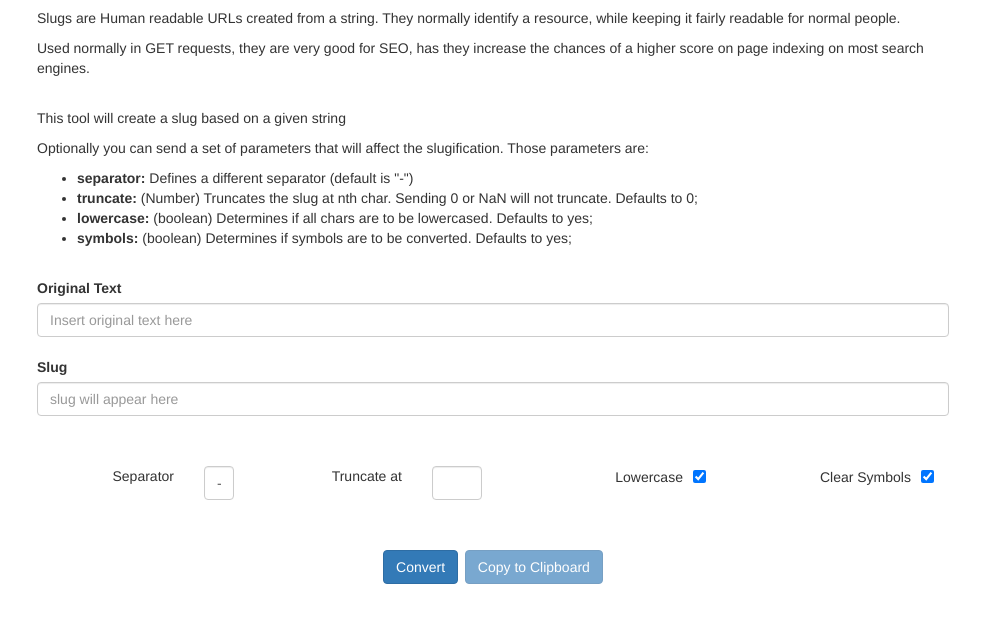
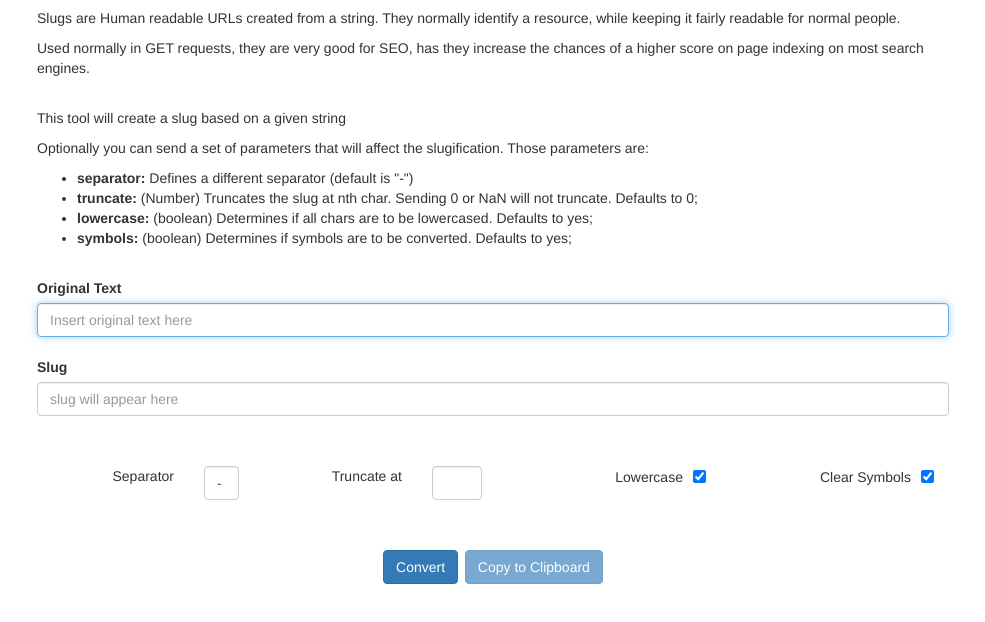
Before and after one commit to pedroluisf/slugifier, a plain HTML site: page index.html in a window 1280 px wide. Shown: the part 82-704 px from the top of the page, without its empty margins (147-1132 px from the left). Drawn offline with nearby package versions, Linux system fonts and the light colour scheme.

Commit message:
Set focus on input when entering page replace symbols before removing duplicate separators

```diff
--- a/Slugifier.js
+++ b/Slugifier.js
@@ -20,17 +20,17 @@
         // Replace spaces with the separator
         result = result.replace(/\s+/g, this.options.separator);
 
-        // Replace multiple separators with single separator
-        var pattern = "\\" + this.options.separator + "\\" + this.options.separator+ "+";
-        var regex = new RegExp(pattern, "g");
-        result = result.replace(regex, this.options.separator);
-
         // Symbols
         if (this.options.symbols) {
             pattern = "[^\\w\\" + this.options.separator + "]+";
             regex = new RegExp(pattern, "g");
             result = result.replace(regex, '');
         }
+
+        // Replace multiple separators with single separator
+        var pattern = "\\" + this.options.separator + "\\" + this.options.separator+ "+";
+        var regex = new RegExp(pattern, "g");
+        result = result.replace(regex, this.options.separator);
 
         // Truncate if provided
         if (!isNaN(this.options.truncate) && this.options.truncate) {
--- a/index.html
+++ b/index.html
@@ -24,7 +24,7 @@
                 margin: 0 auto;
             }
             #separator {
-                width: 30px;
+                width: 35px;
             }
             #truncate {
                 width: 50px;
@@ -156,6 +156,11 @@
                     document.execCommand("copy");
                 };
             })();
+
+            // Set focus on Input when entering page
+            $(function() {
+                $("#input").focus();
+            });
         </script>
     </body>
 </html>
```
